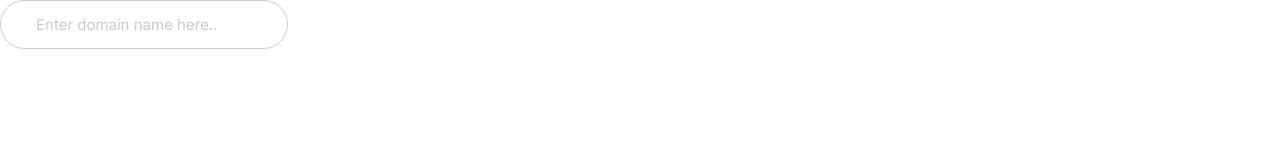
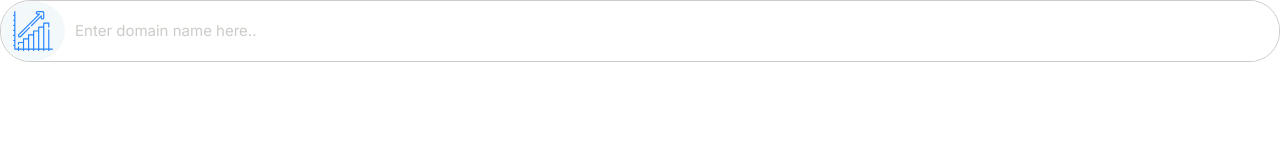
Before and after one commit to dan-jon32/moshify, a plain HTML site: page index.html in a window 1280 px wide. Drawn offline with Linux system fonts and the light colour scheme.

Commit message:
Build input-group component.

```diff
--- a/css/styles.css
+++ b/css/styles.css
@@ -4,6 +4,8 @@
   --color-accent: #ff3400;
   --color-headings: #1b0760;
   --color-body: #918ca4;
+  --color-border: #ccc;
+  --border-radius: 30px;
 }
 *,
 *::after,
@@ -241,8 +243,8 @@
 
 /* Input */
 .input {
-  border-radius: 30px;
-  border: 1px solid #ccc;
+  border-radius: var(--border-radius);
+  border: 1px solid var(--color-border);
   color: var(--color-headings);
   font-size: 2rem;
   outline: 0;
@@ -253,6 +255,24 @@
   color: #cdcbc7;
 }
 
+/* Input Group*/
+
+.input-group {
+  border: 1px solid var(--color-border);
+  border-radius: var(--border-radius);
+  display: flex;
+}
+
+.input-group .input {
+  border: 0;
+  flex-grow: 1;
+  padding: 1.5rem 1rem;
+}
+
+.input-group .btn {
+  margin: 4px;
+}
+
 @media screen and (min-width: 1024px) {
   .input {
     font-size: 1.5rem;
--- a/index.html
+++ b/index.html
@@ -15,6 +15,13 @@
     />
   </head>
   <body>
-    <input type="text" class="input" placeholder="Enter domain name here.." />
+    <div class="input-group">
+      <span class="icon-container">
+        <svg class="icon icon--primary">
+          <use xlink:href="./images/sprite.svg#growth"></use>
+        </svg>
+      </span>
+      <input type="text" class="input" placeholder="Enter domain name here.." />
+    </div>
   </body>
 </html>
```
Also changed, not shown: components/input-group.html (added, +8 -0 lines).
